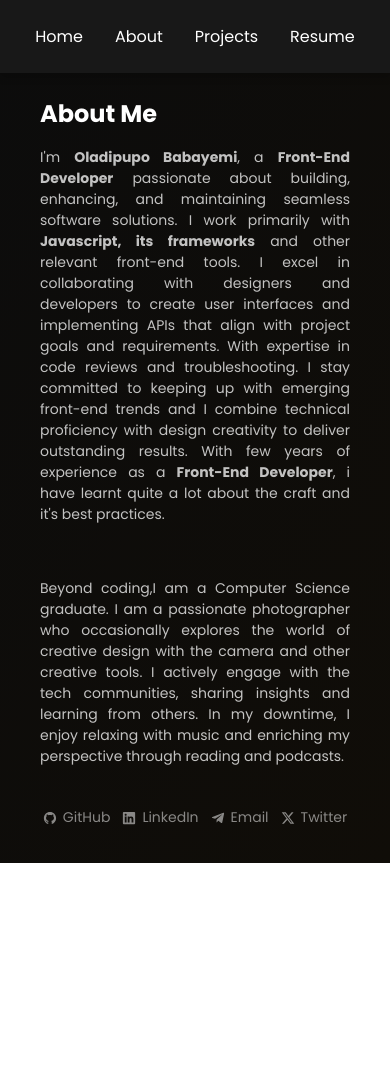
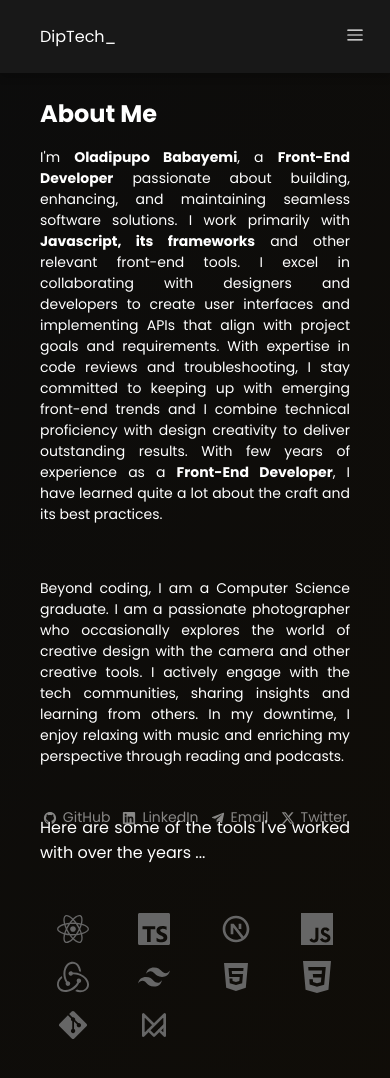
Before and after one commit to Diptech-hub/portfolio, a React (Vite) app: page /about in a window 390 px wide. Shown: the top 1078 px of the page. Before the commit the page ends 863 px from the top, so only its background shows below. Built offline with nearby package versions, Linux system fonts and the light colour scheme.

Commit message:
necessary updates and styling

```diff
--- a/src/App.css
+++ b/src/App.css
@@ -5,6 +5,7 @@ body{
   background: linear-gradient(120deg, #0C0C0C, #100D08);
   color: #ffffff;
 }
+
 
 .slide-in{
   position: fixed;
--- a/src/App.tsx
+++ b/src/App.tsx
@@ -1,7 +1,6 @@
 import { useState, useEffect } from "react";
 import { Routes, Route, useLocation } from "react-router-dom";
 import Home from "./components/Home";
-// import NavBar from "./components/NavBar";
 import Footer from "./components/Footer";
 import About from "./components/About";
 import Project from "./components/Projects";
--- a/src/components/About.tsx
+++ b/src/components/About.tsx
@@ -1,38 +1,114 @@
+import { motion } from "framer-motion";
 import Header from "./header";
 import Transition from "./transition";
+import { FaReact, FaHtml5, FaGitAlt } from "react-icons/fa";
+import {
+  SiTypescript,
+  SiJavascript,
+  SiRedux,
+  SiTailwindcss,
+  SiCss3,
+} from "react-icons/si";
+import { RiNextjsLine } from "react-icons/ri";
+import { TbBrandFramerMotion } from "react-icons/tb";
 import "../style/about.css";
 
 const About: React.FC = () => {
+  const containerVariants = {
+    hidden: { opacity: 0 },
+    visible: {
+      opacity: 1,
+      transition: {
+        staggerChildren: 0.2,
+      },
+    },
+  };
+
+  const itemVariants = {
+    hidden: { opacity: 0, y: 20 },
+    visible: { opacity: 1, y: 0 },
+  };
+
+  const toolIconVariants = {
+    hover: {
+      scale: 1.2,
+      rotate: 10,
+      transition: { type: "spring", stiffness: 200 },
+    },
+  };
+
   return (
-    <div>
+    <motion.div
+      initial="hidden"
+      animate="visible"
+      variants={containerVariants}
+      exit={{ opacity: 0 }}
+    >
       <Header />
-      <div className="about">
-        <h1>About Me</h1>
-        <p>
+      <motion.div className="about" variants={itemVariants}>
+        <motion.h1 variants={itemVariants}>About Me</motion.h1>
+        <motion.p variants={itemVariants}>
           I'm <span>Oladipupo Babayemi</span>, a{" "}
-          <span>Front-End Developer</span> passionate about building, enhancing,
-          and maintaining seamless software solutions. I work primarily with{" "}
-          <span>Javascript, its frameworks</span> and other relevant front-end
-          tools. I excel in collaborating with designers and developers to
-          create user interfaces and implementing APIs that align with project
-          goals and requirements. With expertise in code reviews and
-          troubleshooting. I stay committed to keeping up with emerging
+          <span>Front-End Developer</span> passionate about building,
+          enhancing, and maintaining seamless software solutions. I work
+          primarily with <span>Javascript, its frameworks</span> and other
+          relevant front-end tools. I excel in collaborating with designers and
+          developers to create user interfaces and implementing APIs that align
+          with project goals and requirements. With expertise in code reviews
+          and troubleshooting, I stay committed to keeping up with emerging
           front-end trends and I combine technical proficiency with design
           creativity to deliver outstanding results. With few years of
-          experience as a <span>Front-End Developer</span>, i have learnt quite
-          a lot about the craft and it's best practices.
-        </p>
+          experience as a <span>Front-End Developer</span>, I have learned
+          quite a lot about the craft and its best practices.
+        </motion.p>
         <br />
-        <p>
-          Beyond coding,I am a Computer Science graduate. I am a passionate
+        <motion.p variants={itemVariants}>
+          Beyond coding, I am a Computer Science graduate. I am a passionate
           photographer who occasionally explores the world of creative design
           with the camera and other creative tools. I actively engage with the
           tech communities, sharing insights and learning from others. In my
           downtime, I enjoy relaxing with music and enriching my perspective
           through reading and podcasts.
-        </p>
-      </div>
-    </div>
+        </motion.p>
+        <motion.div className="tools" variants={containerVariants}>
+          <motion.p variants={itemVariants}>
+            Here are some of the tools I've worked with over the years ...
+          </motion.p>
+          <motion.div className="toolicon" variants={containerVariants}>
+            <motion.div variants={toolIconVariants} whileHover="hover">
+              <FaReact />
+            </motion.div>
+            <motion.div variants={toolIconVariants} whileHover="hover">
+              <SiTypescript />
+            </motion.div>
+            <motion.div variants={toolIconVariants} whileHover="hover">
+              <RiNextjsLine />
+            </motion.div>
+            <motion.div variants={toolIconVariants} whileHover="hover">
+              <SiJavascript />
+            </motion.div>
+            <motion.div variants={toolIconVariants} whileHover="hover">
+              <SiRedux />
+            </motion.div>
+            <motion.div variants={toolIconVariants} whileHover="hover">
+              <SiTailwindcss />
+            </motion.div>
+            <motion.div variants={toolIconVariants} whileHover="hover">
+              <FaHtml5 />
+            </motion.div>
+            <motion.div variants={toolIconVariants} whileHover="hover">
+              <SiCss3 />
+            </motion.div>
+            <motion.div variants={toolIconVariants} whileHover="hover">
+              <FaGitAlt />
+            </motion.div>
+            <motion.div variants={toolIconVariants} whileHover="hover">
+              <TbBrandFramerMotion />
+            </motion.div>
+          </motion.div>
+        </motion.div>
+      </motion.div>
+    </motion.div>
   );
 };
 
--- a/src/components/Home.tsx
+++ b/src/components/Home.tsx
@@ -49,7 +49,7 @@ const Home: React.FC = () => {
           transition={{ delay: 0.5, duration: 0.8, ease: "easeInOut" }}
         >
           <p>
-            Hey, Good {time}, Happy {day} 😉
+            Hey, Good {time}, Happy {day} 😉... I'm
           </p>
         </motion.div>
         <motion.h1
@@ -78,9 +78,11 @@ const Home: React.FC = () => {
               Explore <PiArrowCircleUpRight />
             </button>
           </Link>
-          <button>
-            Let's talk <PiArrowCircleUpRight />
-          </button>
+          <a href="mailto:oladipupobabayemi@gmail.com">
+            <button>
+              Let's talk <PiArrowCircleUpRight />
+            </button>
+          </a>
         </motion.div>
       </motion.div>
     </>
--- a/src/components/header.tsx
+++ b/src/components/header.tsx
@@ -1,9 +1,44 @@
 import { Link } from "react-router-dom";
+import { useState } from "react";
+import { motion } from "framer-motion"; // Import Framer Motion
+import { RxHamburgerMenu } from "react-icons/rx";
+import { IoMdClose } from "react-icons/io";
 import "../style/header.css";
 
 const Header: React.FC = () => {
+  const [isMenuOpen, setIsMenuOpen] = useState(false);
+
+  const toggleMenu = () => {
+    setIsMenuOpen(!isMenuOpen);
+  };
+
+  // Framer Motion variants for the dropdown menu
+  const menuVariants = {
+    hidden: {
+      opacity: 0,
+      y: -20,
+    },
+    visible: {
+      opacity: 1,
+      y: 0,
+      transition: {
+        duration: 0.3,
+        ease: "easeInOut",
+      },
+    },
+    exit: {
+      opacity: 0,
+      y: -20,
+      transition: {
+        duration: 0.2,
+        ease: "easeInOut",
+      },
+    },
+  };
+
   return (
     <div className="head">
+      <div className="sys">
         <Link to="/" className="headLink">
           Home
         </Link>
@@ -21,6 +56,38 @@ const Header: React.FC = () => {
           Resume
         </a>
       </div>
+      <div className="mobileheader">
+        <Link to="/" className="headLink">
+          DipTech_
+        </Link>
+        <button className="mobileBtn" onClick={toggleMenu}>
+          {isMenuOpen ? <IoMdClose /> : <RxHamburgerMenu />}
+        </button>
+        {isMenuOpen && (
+          <motion.div
+            className="mobilebody"
+            initial="hidden"
+            animate="visible"
+            exit="exit"
+            variants={menuVariants}
+          >
+            <Link to="/about" className="headLink">
+              About
+            </Link>
+            <Link to="/project" className="headLink">
+              Projects
+            </Link>
+            <a
+              href="https://docs.google.com/document/d/1kY6S1ati8_IheuajOWiQziSXaa2oL9sOm_plGQtBStA/edit?usp=sharing"
+              target="_blank"
+              rel="noopener noreferrer"
+            >
+              Resume
+            </a>
+          </motion.div>
+        )}
+      </div>
+    </div>
   );
 };
 
--- a/src/style/about.css
+++ b/src/style/about.css
@@ -1,20 +1,52 @@
-.about{
+.about {
   margin: 96px 0;
 }
 
-.about h1{
+.about h1 {
   font-size: 32px;
   font-weight: bold;
 }
 
-.about p{
+.about p {
   font-size: 16px;
   opacity: 0.75;
   text-align: justify;
 }
 
-.about p span{
+.about p span {
   font-weight: bold;
+}
+
+.tools {
+  margin-top: 48px;
+  text-align: center;
+}
+
+.tools p {
+  font-size: 16px;
+  margin-bottom: 16px;
+}
+
+.toolicon {
+  display: grid;
+  grid-template-columns: repeat(auto-fit, minmax(80px, 1fr));
+  gap: 24px;
+  justify-content: center;
+  align-items: center;
+  margin-top: 48px;
+}
+
+.toolicon div {
+  display: flex;
+  justify-content: center;
+  align-items: center;
+  font-size: 40px;
+  color: #666;
+  transition: color 0.3s ease, transform 0.3s ease;
+}
+
+.toolicon div:hover {
+  color: #1a73e8; /* Change icon color on hover */
 }
 
 @media (max-width: 768px) {
@@ -29,4 +61,17 @@
   .about p {
     font-size: 14px;
   }
+
+  .tools p {
+    font-size: 16px;
   }
+
+  .toolicon {
+    grid-template-columns: repeat(auto-fit, minmax(60px, 1fr));
+    gap: 16px;
+  }
+
+  .toolicon div {
+    font-size: 32px;
+  }
+}
--- a/src/style/header.css
+++ b/src/style/header.css
@@ -3,9 +3,6 @@
   top: 0;
   left: 0;
   width: 100%;
-    display: flex;
-    flex-direction: row;
-    justify-content: center;
   gap: 32px;
   padding: 24px 0;
   background-color: #181818;
@@ -14,14 +11,102 @@
   box-shadow: 0px 4px 8px rgba(0, 0, 0, 0.2);
 }
 
-.headLink, a {
+.sys {
+  gap: 24px;
+  display: flex;
+  flex-direction: row;
+  justify-content: center;
+  align-items: center;
+  opacity: 0.75;
+}
+
+.headLink,
+a {
   text-decoration: none;
   color: inherit;
   font-size: 16px;
   font-weight: normal;
-    transition: color 0.3s;
+  transition: color 0.3s ease-in-out;
 }
 
-.headLink:hover, a:hover {
-    color: #5D8AA8;
+.headLink:hover,
+a:hover {
+  color: #5d8aa8;
 }
+
+.mobileheader {
+  display: none;
+}
+
+@media (max-width: 768px) {
+  .sys {
+    display: none;
+  }
+
+  .mobileheader {
+    display: inline-flex;
+    align-items: center;
+    justify-content: space-between;
+    margin: 0 40px;
+    width: 100%;
+    gap: 16px;
+  }
+
+  .mobileBtn {
+    display: block;
+    background: none;
+    border: none;
+    font-size: 18px;
+    color: white;
+    cursor: pointer;
+    position: absolute;
+    right: 20px;
+    top: 25px;
+    z-index: 10;
+    transition: transform 0.2s ease-in-out;
+  }
+
+  .mobileBtn:hover {
+    transform: scale(1.1);
+  }
+
+  .mobilebody {
+    display: flex;
+    flex-direction: column;
+    justify-content: center;
+    align-items: center;
+    position: fixed;
+    top: 0;
+    left: 0;
+    width: 100%;
+    height: 100%;
+    background-color: rgba(0, 0, 0, 0.9);
+    padding: 30px 0;
+    box-shadow: 0px 4px 10px rgba(0, 0, 0, 0.3);
+    z-index: 9;
+  }
+
+  .mobilebody a {
+    font-size: 18px;
+    font-weight: 500;
+    color: white;
+    text-decoration: none;
+    margin: 15px 0;
+    transition: color 0.3s ease-in-out;
+  }
+
+  .mobilebody a:hover {
+    color: #5d8aa8;
+  }
+
+  @keyframes slideDown {
+    from {
+      opacity: 0;
+      transform: translateY(-20px);
+    }
+    to {
+      opacity: 1;
+      transform: translateY(0);
+    }
+  }
+}
```
Also changed, not shown: src/style/home.css (+15 -13 lines). Lines whose indentation alone changed are shown as unchanged.
